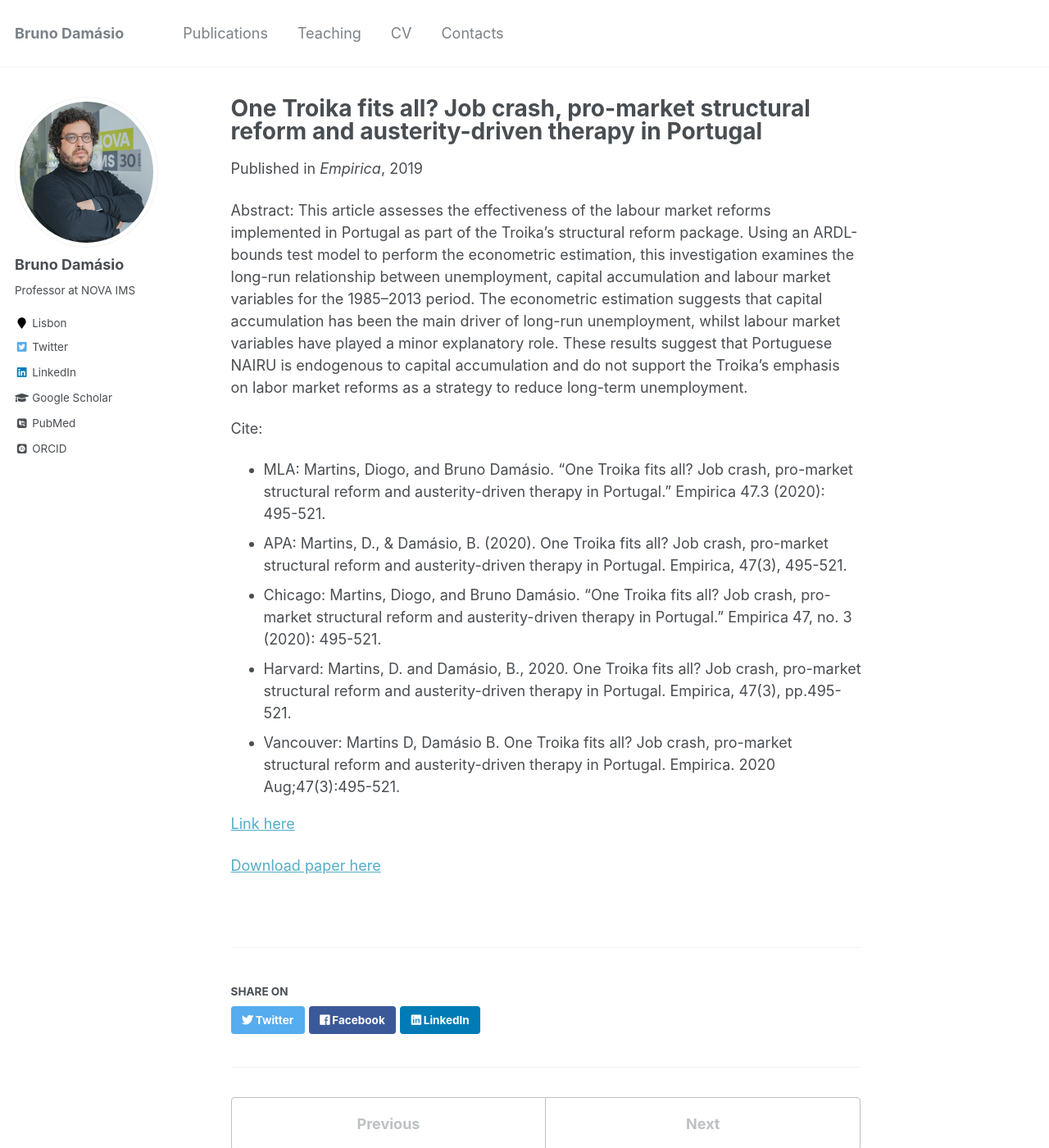
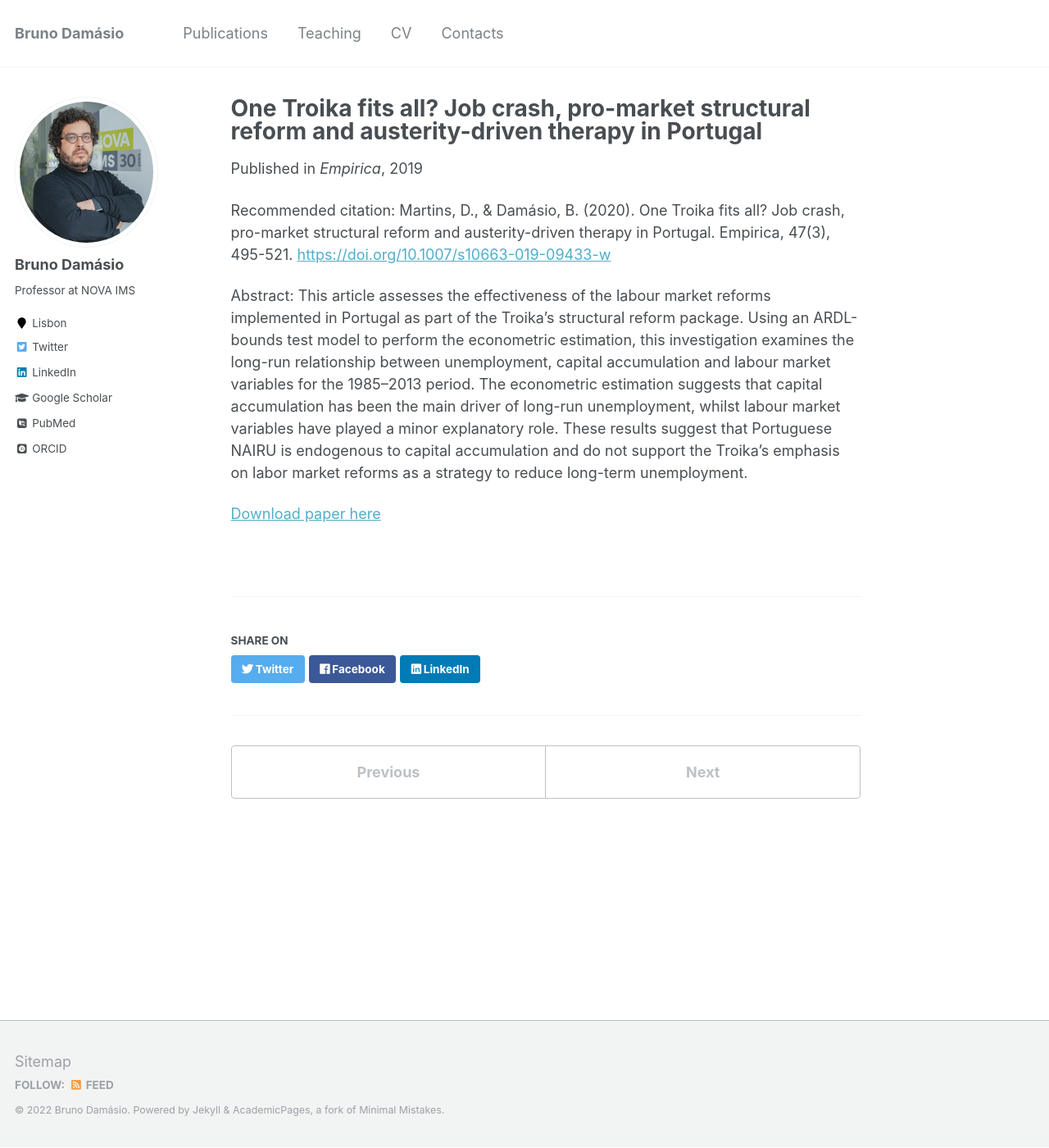
Before and after one commit to damasiob/damasiob.github.io, a Jekyll site: the page built from _publications/2019-02-troika.md, in a window 1280 px wide and 1400 px high. Shown: the whole window at 82% size. Built offline with Jekyll 4.4.1, drawn with Linux system fonts in a browser that asks for light colours; some web fonts are replaced.

Commit message:
Update 2019-02-troika.md

```diff
--- a/_publications/2019-02-troika.md
+++ b/_publications/2019-02-troika.md
@@ -6,17 +6,10 @@ date: 2019-02-01
 venue: 'Empirica'
 ---
 
+Recommended citation: Martins, D., & Damásio, B. (2020). One Troika fits all? Job crash, pro-market structural reform and austerity-driven therapy in Portugal. Empirica, 47(3), 495-521. [https://doi.org/10.1007/s10663-019-09433-w](https://doi.org/10.1007/s10663-019-09433-w)
+
+
 Abstract: This article assesses the effectiveness of the labour market reforms implemented in Portugal as part of the Troika’s structural reform package. Using an ARDL-bounds test model to perform the econometric estimation, this investigation examines the long-run relationship between unemployment, capital accumulation and labour market variables for the 1985–2013 period. The econometric estimation suggests that capital accumulation has been the main driver of long-run unemployment, whilst labour market variables have played a minor explanatory role. These results suggest that Portuguese NAIRU is endogenous to capital accumulation and do not support the Troika’s emphasis on labor market reforms as a strategy to reduce long-term unemployment.
 
 
-Cite:
-  * MLA: Martins, Diogo, and Bruno Damásio. "One Troika fits all? Job crash, pro-market structural reform and austerity-driven therapy in Portugal." Empirica 47.3 (2020): 495-521.
-  * APA: Martins, D., & Damásio, B. (2020). One Troika fits all? Job crash, pro-market structural reform and austerity-driven therapy in Portugal. Empirica, 47(3), 495-521.
-  * Chicago: Martins, Diogo, and Bruno Damásio. "One Troika fits all? Job crash, pro-market structural reform and austerity-driven therapy in Portugal." Empirica 47, no. 3 (2020): 495-521.
-  * Harvard: Martins, D. and Damásio, B., 2020. One Troika fits all? Job crash, pro-market structural reform and austerity-driven therapy in Portugal. Empirica, 47(3), pp.495-521.
-  * Vancouver: Martins D, Damásio B. One Troika fits all? Job crash, pro-market structural reform and austerity-driven therapy in Portugal. Empirica. 2020 Aug;47(3):495-521.
-
-
-[Link here](https://link.springer.com/article/10.1007/s10663-019-09433-w)
-
 [Download paper here](http://lucasadoims.github.io/files/2019-02-troika.pdf)
```
